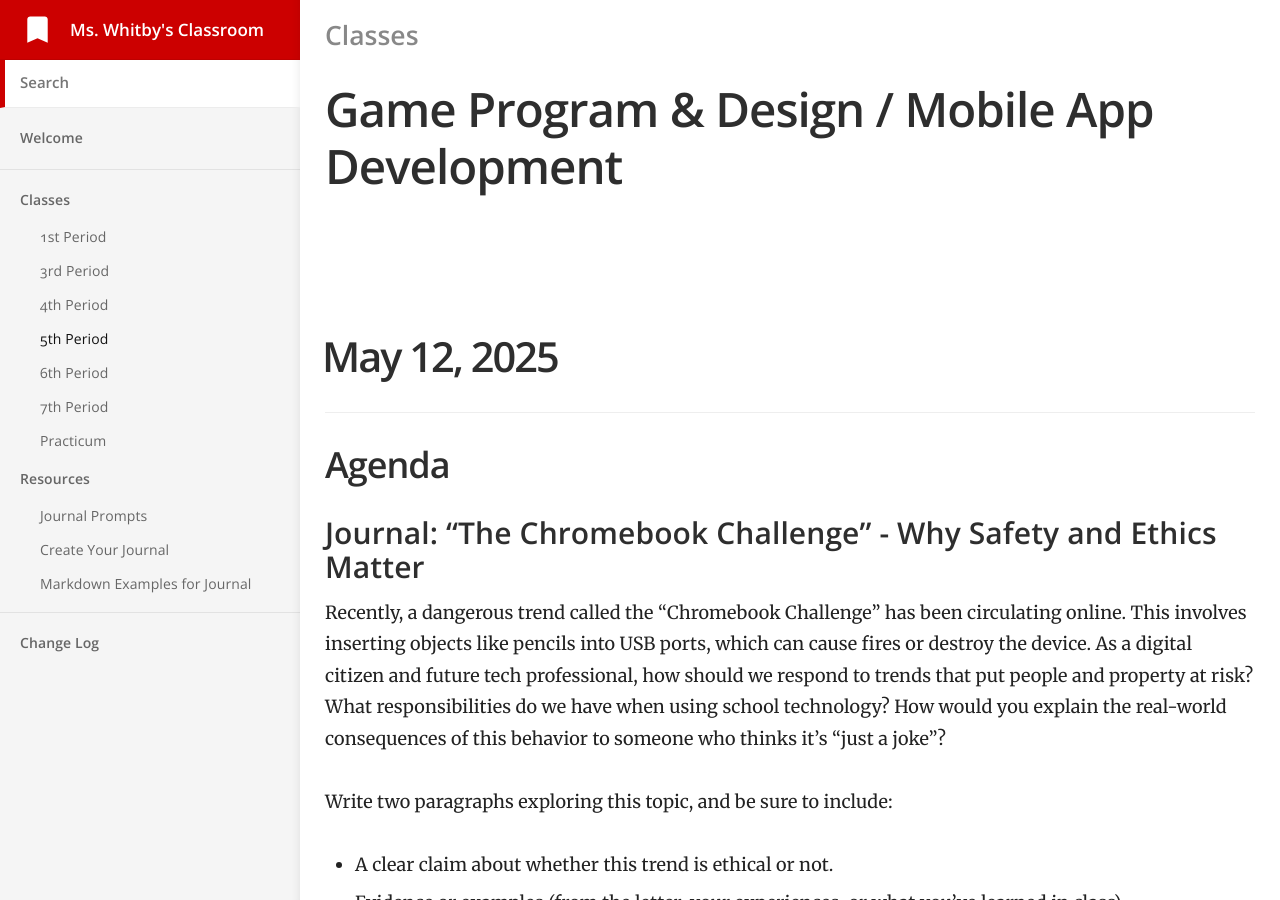
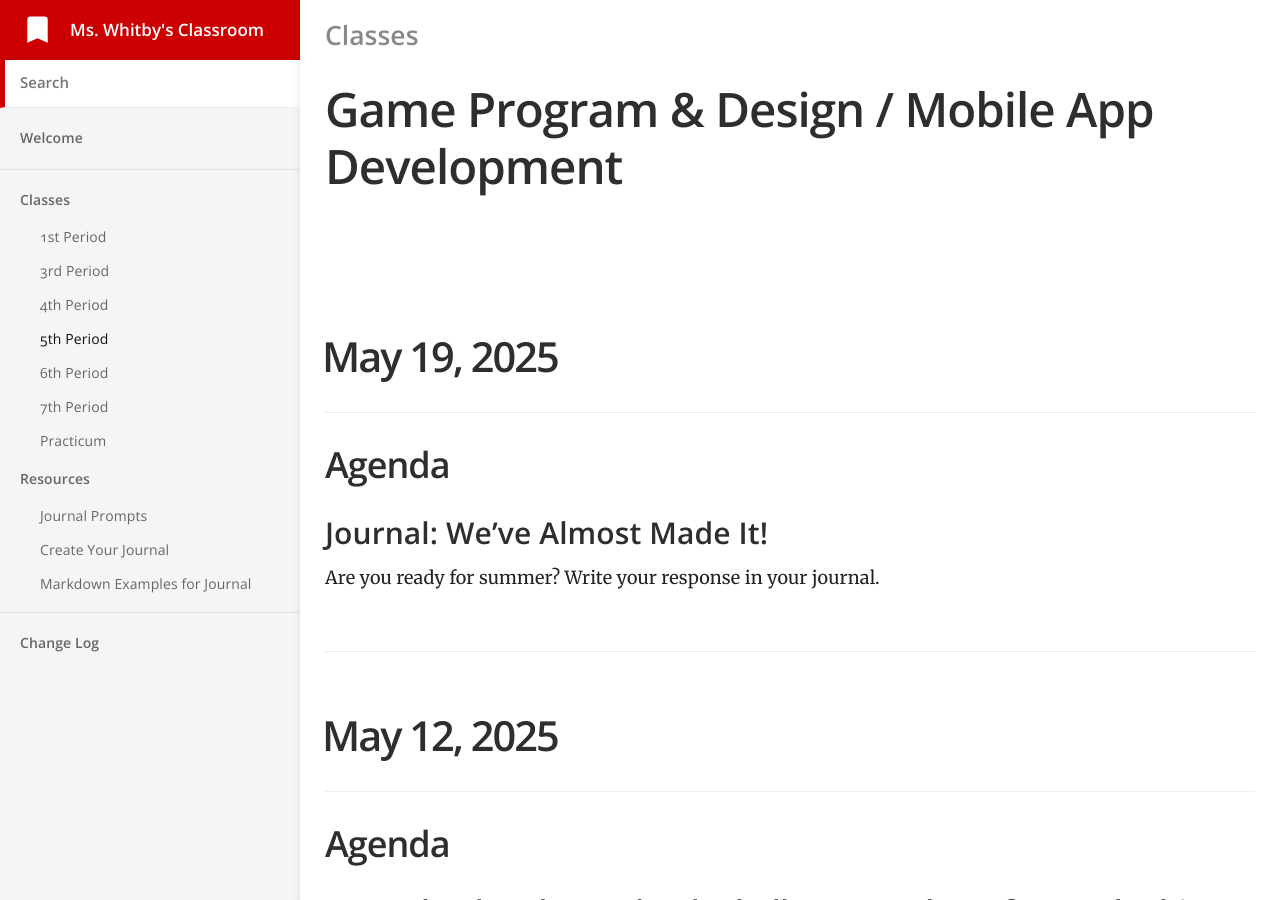
Before and after one commit to mswhitby/classroom, a Jekyll site: the page built from _docs/classes/5th.md, in a window 1280 px wide and 900 px high. Built offline with Jekyll 4.4.1, drawn with Linux system fonts in a browser that asks for light colours.

Commit message:
Updated lessons

```diff
--- a/_docs/classes/5th.md
+++ b/_docs/classes/5th.md
@@ -4,6 +4,16 @@ subtitle: Game Program & Design / Mobile App Development
 category: Classes
 order: 4
 ---
+
+# May 19, 2025
+
+## Agenda
+
+### Journal: We've Almost Made It!
+
+Are you ready for summer? Write your response in your journal.
+
+----
 
 # May 12, 2025
 
```
